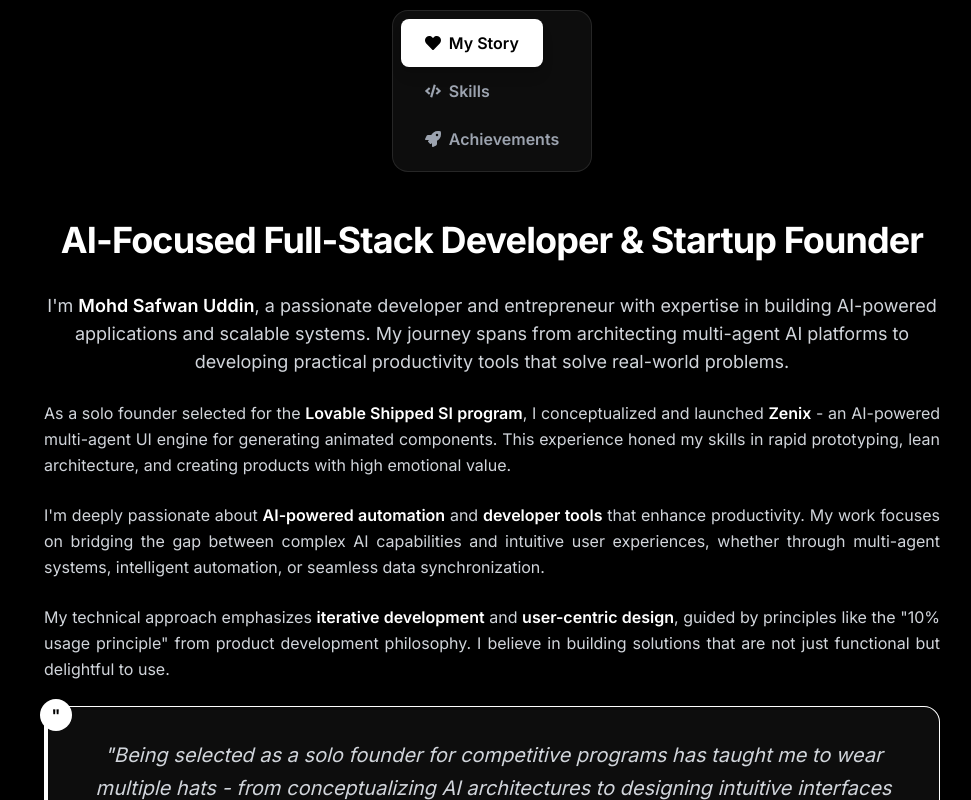
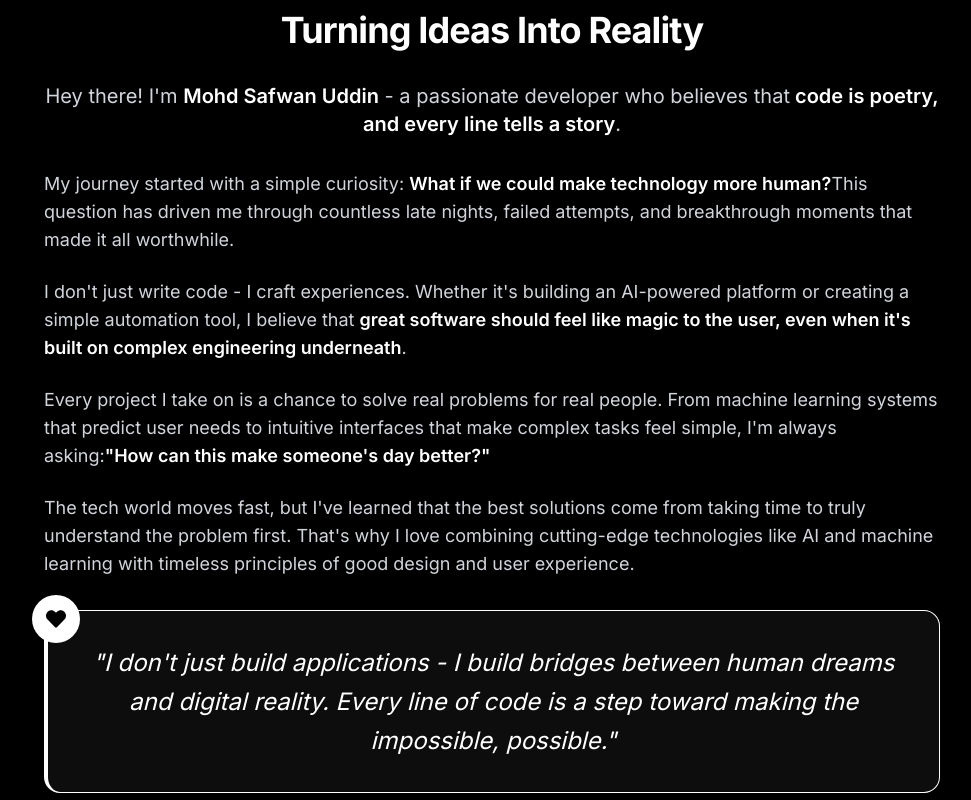
Before and after one commit to safwannuddin/safwan-dev, a Next.js app: page / in a window 1280 px wide. Shown: the part 1020-1820 px from the top of the page, without its empty margins (148-1119 px from the left). Built offline with nearby package versions, Linux system fonts and the light colour scheme.

Commit message:
Fix project images loading issues and update About section

```diff
--- a/src/sections/About.tsx
+++ b/src/sections/About.tsx
@@ -1,61 +1,11 @@
 'use client';
 
 import { motion } from 'framer-motion';
-import { useState, useRef } from 'react';
-
-import { FaCode, FaRocket, FaBrain, FaGraduationCap, FaAward, FaGlobe, FaLaptopCode, FaHeart } from 'react-icons/fa';
+import { useRef } from 'react';
+import { FaRocket, FaHeart } from 'react-icons/fa';
 import { useClientMount } from '@/hooks/useClientMount';
 
-const achievements = [
-  {
-    icon: <FaBrain className="text-3xl" />,
-    title: "AI Multi-Agent Systems",
-    description: "Architected Zenix - an AI-powered multi-agent UI engine for generating animated components with high emotional value",
-    color: "from-blue-500 to-cyan-500"
-  },
-  {
-    icon: <FaRocket className="text-3xl" />,
-    title: "Startup Founder",
-    description: "Selected as solo founder for Lovable Shipped SI program, focusing on rapid prototyping and lean architecture",
-    color: "from-green-500 to-emerald-500"
-  },
-  {
-    icon: <FaLaptopCode className="text-3xl" />,
-    title: "Developer Tools & Automation",
-    description: "Created productivity tools like Kindle to Notion sync and Obsidian automation, emphasizing user-centric design",
-    color: "from-purple-500 to-pink-500"
-  },
-  {
-    icon: <FaGlobe className="text-3xl" />,
-    title: "AI-Powered Applications",
-    description: "Specialized in bridging complex AI capabilities with intuitive user experiences and seamless data synchronization",
-    color: "from-orange-500 to-red-500"
-  },
-  {
-    icon: <FaAward className="text-3xl" />,
-    title: "Iterative Development",
-    description: "Guided by the 10% usage principle, building solutions that are functional and delightful to use",
-    color: "from-yellow-500 to-orange-500"
-  },
-  {
-    icon: <FaGraduationCap className="text-3xl" />,
-    title: "Multi-Hat Entrepreneur",
-    description: "From conceptualizing AI architectures to designing interfaces and validating products with real users",
-    color: "from-teal-500 to-blue-500"
-  }
-];
-
-const skills = [
-  { name: "React/Next.js", level: 95 },
-  { name: "TypeScript", level: 90 },
-  { name: "Python/AI", level: 85 },
-  { name: "Node.js", level: 88 },
-  { name: "UI/UX Design", level: 82 },
-  { name: "Cloud/DevOps", level: 78 }
-];
-
 export default function About() {
-  const [activeTab, setActiveTab] = useState<'story' | 'skills' | 'achievements'>('story');
   const containerRef = useRef<HTMLDivElement>(null);
   const isMounted = useClientMount();
 
@@ -67,15 +17,12 @@ export default function About() {
             <div className="h-16 bg-gray-700 rounded mx-auto mb-4 animate-pulse max-w-md" />
             <div className="w-24 h-1 bg-gray-700 mx-auto rounded-full animate-pulse" />
           </div>
-          <div className="grid lg:grid-cols-2 gap-16 items-center">
-            <div className="w-full max-w-md mx-auto aspect-square bg-gray-800 rounded-3xl animate-pulse" />
           <div className="space-y-8">
             <div className="h-12 bg-gray-700 rounded animate-pulse" />
             <div className="space-y-4">
               <div className="h-4 bg-gray-700 rounded animate-pulse" />
               <div className="h-4 bg-gray-700 rounded animate-pulse" />
               <div className="h-4 bg-gray-700 rounded animate-pulse" />
-              </div>
             </div>
           </div>
         </div>
@@ -89,8 +36,6 @@ export default function About() {
       ref={containerRef}
       className="min-h-screen py-20 relative overflow-hidden bg-black"
     >
-
-
       <div className="max-w-7xl mx-auto px-6 relative z-10">
         {/* Section Title */}
         <motion.div
@@ -106,40 +51,8 @@ export default function About() {
           <div className="w-24 h-1 mx-auto rounded-full bg-white" />
         </motion.div>
 
-        {/* Tab Navigation */}
-        <motion.div
-          initial={{ opacity: 0, y: 30 }}
-          whileInView={{ opacity: 1, y: 0 }}
-          transition={{ duration: 0.6, delay: 0.2 }}
-          viewport={{ once: true }}
-          className="flex justify-center mb-12"
-        >
-          <div className="glass-card p-2 rounded-2xl">
-            {[
-              { id: 'story', label: 'My Story', icon: <FaHeart /> },
-              { id: 'skills', label: 'Skills', icon: <FaCode /> },
-              { id: 'achievements', label: 'Achievements', icon: <FaRocket /> }
-            ].map((tab) => (
-              <motion.button
-                key={tab.id}
-                onClick={() => setActiveTab(tab.id as 'story' | 'skills' | 'achievements')}
-                className={`px-6 py-3 rounded-lg font-semibold transition-all duration-300 flex items-center gap-2 ${activeTab === tab.id
-                  ? 'bg-white text-black shadow-lg'
-                  : 'text-gray-400 hover:text-white hover:bg-white/10'
-                  }`}
-                whileHover={{ scale: 1.05 }}
-                whileTap={{ scale: 0.95 }}
-              >
-                {tab.icon}
-                {tab.label}
-              </motion.button>
-            ))}
-          </div>
-        </motion.div>
-
-        {/* Content Area */}
+        {/* Main Content */}
         <div className="max-w-4xl mx-auto">
-          {/* Content */}
           <motion.div
             initial={{ opacity: 0, y: 50 }}
             whileInView={{ opacity: 1, y: 0 }}
@@ -147,145 +60,77 @@ export default function About() {
             viewport={{ once: true }}
             className="space-y-8"
           >
-            {/* Story Tab */}
-            {activeTab === 'story' && (
-              <motion.div
-                initial={{ opacity: 0, y: 20 }}
-                animate={{ opacity: 1, y: 0 }}
-                transition={{ duration: 0.5 }}
-                className="space-y-6"
-              >
+            {/* Motivational Story */}
+            <div className="space-y-8">
               <h3 className="text-4xl font-bold text-white text-center mb-8">
-                  AI-Focused Full-Stack Developer & Startup Founder
+                Turning Ideas Into Reality
               </h3>
 
-                <div className="space-y-6 text-gray-300 leading-relaxed text-left max-w-4xl">
-                  <p className="text-lg text-center mb-6">
-                    I&apos;m <span className="text-white font-semibold">Mohd Safwan Uddin</span>, a passionate developer and entrepreneur with expertise in building AI-powered applications and scalable systems. My journey spans from architecting multi-agent AI platforms to developing practical productivity tools that solve real-world problems.
+              <div className="space-y-6 text-gray-300 leading-relaxed">
+                <p className="text-xl text-center mb-8">
+                  Hey there! I&apos;m <span className="text-white font-semibold">Mohd Safwan Uddin</span> - a passionate developer who believes that
+                  <span className="text-white font-semibold"> code is poetry, and every line tells a story</span>.
                 </p>
 
-                  <p className="text-justify">
-                    As a solo founder selected for the <span className="text-white font-semibold">Lovable Shipped SI program</span>, I conceptualized and launched <span className="text-white font-semibold">Zenix</span> - an AI-powered multi-agent UI engine for generating animated components. This experience honed my skills in rapid prototyping, lean architecture, and creating products with high emotional value.
+                <p className="text-lg">
+                  My journey started with a simple curiosity: <span className="text-white font-semibold">What if we could make technology more human?</span>
+                  This question has driven me through countless late nights, failed attempts, and breakthrough moments that made it all worthwhile.
                 </p>
 
-                  <p className="text-justify">
-                    I&apos;m deeply passionate about <span className="text-white font-semibold">AI-powered automation</span> and <span className="text-white font-semibold">developer tools</span> that enhance productivity. My work focuses on bridging the gap between complex AI capabilities and intuitive user experiences, whether through multi-agent systems, intelligent automation, or seamless data synchronization.
+                <p className="text-lg">
+                  I don&apos;t just write code - I craft experiences. Whether it&apos;s building an AI-powered platform or creating a simple automation tool,
+                  I believe that <span className="text-white font-semibold">great software should feel like magic to the user, even when it&apos;s built on complex engineering underneath</span>.
                 </p>
 
-                  <p className="text-justify">
-                    My technical approach emphasizes <span className="text-white font-semibold">iterative development</span> and <span className="text-white font-semibold">user-centric design</span>, guided by principles like the &quot;10% usage principle&quot; from product development philosophy. I believe in building solutions that are not just functional but delightful to use.
+                <p className="text-lg">
+                  Every project I take on is a chance to solve real problems for real people. From machine learning systems that predict user needs to
+                  intuitive interfaces that make complex tasks feel simple, I&apos;m always asking:
+                  <span className="text-white font-semibold">&quot;How can this make someone&apos;s day better?&quot;</span>
+                </p>
+
+                <p className="text-lg">
+                  The tech world moves fast, but I&apos;ve learned that the best solutions come from taking time to truly understand the problem first.
+                  That&apos;s why I love combining cutting-edge technologies like AI and machine learning with timeless principles of good design and user experience.
                 </p>
               </div>
 
-                {/* Quote */}
+              {/* Motivational Quote */}
               <motion.div
-                  className="relative p-8 glass-card rounded-2xl border-l-4 border-white mt-8"
+                className="relative p-8 glass-card rounded-2xl border-l-4 border-white mt-12"
                 whileHover={{ scale: 1.02 }}
                 transition={{ duration: 0.3 }}
               >
-                  <p className="text-xl italic text-gray-300 leading-relaxed text-center">
-                    &quot;Being selected as a solo founder for competitive programs has taught me to wear multiple hats - from conceptualizing AI architectures to designing intuitive interfaces and validating products with real users.&quot;
+                <p className="text-2xl italic text-white leading-relaxed text-center">
+                  &quot;I don&apos;t just build applications - I build bridges between human dreams and digital reality.
+                  Every line of code is a step toward making the impossible, possible.&quot;
                 </p>
-                  <div className="absolute -top-2 -left-2 w-8 h-8 bg-white rounded-full flex items-center justify-center">
-                    <span className="text-black font-bold">&quot;</span>
+                <div className="absolute -top-4 -left-4 w-12 h-12 bg-white rounded-full flex items-center justify-center">
+                  <FaHeart className="text-black text-xl" />
                 </div>
               </motion.div>
+
+              {/* Call to Action */}
+              <motion.div
+                className="text-center mt-12"
+                initial={{ opacity: 0, y: 30 }}
+                whileInView={{ opacity: 1, y: 0 }}
+                transition={{ duration: 0.8, delay: 0.4 }}
+                viewport={{ once: true }}
+              >
+                <p className="text-lg text-gray-300 mb-6">
+                  Ready to turn your ideas into something amazing? Let&apos;s create something extraordinary together.
+                </p>
+                <motion.a
+                  href="#contact"
+                  className="inline-flex items-center gap-2 px-8 py-4 bg-white text-black font-semibold rounded-full hover:bg-gray-200 transition-all duration-300"
+                  whileHover={{ scale: 1.05, y: -2 }}
+                  whileTap={{ scale: 0.95 }}
+                >
+                  <FaRocket />
+                  Let&apos;s Build Together
+                </motion.a>
               </motion.div>
-            )}
-
-            {/* Skills Tab */}
-            {activeTab === 'skills' && (
-              <motion.div
-                initial={{ opacity: 0, y: 20 }}
-                animate={{ opacity: 1, y: 0 }}
-                transition={{ duration: 0.5 }}
-                className="space-y-6"
-              >
-                <h3 className="text-4xl font-bold text-white text-center mb-8">
-                  Technical Expertise
-                </h3>
-
-                <div className="space-y-4">
-                  {skills.map((skill, index) => (
-                    <motion.div
-                      key={skill.name}
-                      initial={{ opacity: 0, x: -20 }}
-                      animate={{ opacity: 1, x: 0 }}
-                      transition={{ delay: index * 0.1, duration: 0.5 }}
-                      className="space-y-2"
-                    >
-                      <div className="flex justify-between items-center">
-                        <span className="text-white font-semibold">{skill.name}</span>
-                        <span className="text-white font-bold">{skill.level}%</span>
             </div>
-                      <div className="h-3 bg-gray-800 rounded-full overflow-hidden">
-                        <motion.div
-                          className="h-full bg-white rounded-full"
-                          initial={{ width: 0 }}
-                          animate={{ width: `${skill.level}%` }}
-                          transition={{ delay: index * 0.1 + 0.3, duration: 1, ease: "easeOut" }}
-                        />
-                      </div>
-                    </motion.div>
-                  ))}
-                </div>
-
-                {/* Tech Stack */}
-                <div className="mt-8 p-6 glass-card rounded-2xl">
-                  <h4 className="text-xl font-bold text-white mb-4">Current Tech Stack</h4>
-                  <div className="flex flex-wrap gap-3">
-                    {['React', 'Next.js', 'TypeScript', 'Python', 'Node.js', 'TailwindCSS', 'Supabase', 'FastAPI'].map((tech, index) => (
-                      <motion.span
-                        key={tech}
-                        initial={{ opacity: 0, scale: 0 }}
-                        animate={{ opacity: 1, scale: 1 }}
-                        transition={{ delay: index * 0.1, duration: 0.3 }}
-                        className="px-4 py-2 bg-white/10 border border-white/30 rounded-full text-sm font-medium text-white"
-                      >
-                        {tech}
-                      </motion.span>
-                    ))}
-                  </div>
-                </div>
-              </motion.div>
-            )}
-
-            {/* Achievements Tab */}
-            {activeTab === 'achievements' && (
-              <motion.div
-                initial={{ opacity: 0, y: 20 }}
-                animate={{ opacity: 1, y: 0 }}
-                transition={{ duration: 0.5 }}
-                className="space-y-6"
-              >
-                <h3 className="text-4xl font-bold text-white text-center mb-8">
-                  Key Achievements
-                </h3>
-
-                <div className="grid gap-4">
-                  {achievements.map((achievement, index) => (
-                    <motion.div
-                      key={achievement.title}
-                      initial={{ opacity: 0, x: -20 }}
-                      animate={{ opacity: 1, x: 0 }}
-                      transition={{ delay: index * 0.1, duration: 0.5 }}
-                      className="glass-card p-6 rounded-2xl hover:scale-105 transition-all duration-300 group"
-                      whileHover={{ y: -5 }}
-                    >
-                      <div className="flex items-start gap-4">
-                        <div className={`p-3 rounded-xl bg-gradient-to-r ${achievement.color} text-white group-hover:scale-110 transition-transform duration-300`}>
-                          {achievement.icon}
-                        </div>
-                        <div className="flex-1">
-                          <h4 className="text-xl font-bold text-white mb-2">{achievement.title}</h4>
-                          <p className="text-gray-400 leading-relaxed">{achievement.description}</p>
-                        </div>
-                      </div>
-                    </motion.div>
-                  ))}
-                </div>
-              </motion.div>
-            )}
           </motion.div>
         </div>
       </div>
--- a/src/sections/Projects.tsx
+++ b/src/sections/Projects.tsx
@@ -107,11 +107,13 @@ const ProjectCard = ({ project, index }: { project: Project; index: number }) =>
             src={project.imagePath}
             alt={project.title}
             fill
+            unoptimized
             className={`object-contain transition-opacity duration-500 ${
               imageLoaded ? 'opacity-100' : 'opacity-0'
             }`}
             onLoad={() => setImageLoaded(true)}
             onError={() => setImageError(true)}
+            priority={false}
           />
         ) : (
           <div className="absolute inset-0 flex items-center justify-center bg-gradient-to-br from-gray-800 to-gray-900">
@@ -119,7 +121,8 @@ const ProjectCard = ({ project, index }: { project: Project; index: number }) =>
               <div className="w-16 h-16 mx-auto mb-4 bg-white rounded-2xl flex items-center justify-center">
                 <span className="text-2xl text-black">🚀</span>
               </div>
-              <span className="text-sm text-gray-400">Project Preview</span>
+              <span className="text-sm text-gray-400">{project.title}</span>
+              <span className="text-xs text-gray-500 block mt-1">Image Loading...</span>
             </div>
           </div>
         )}
```
Lines whose indentation alone changed are shown as unchanged.
